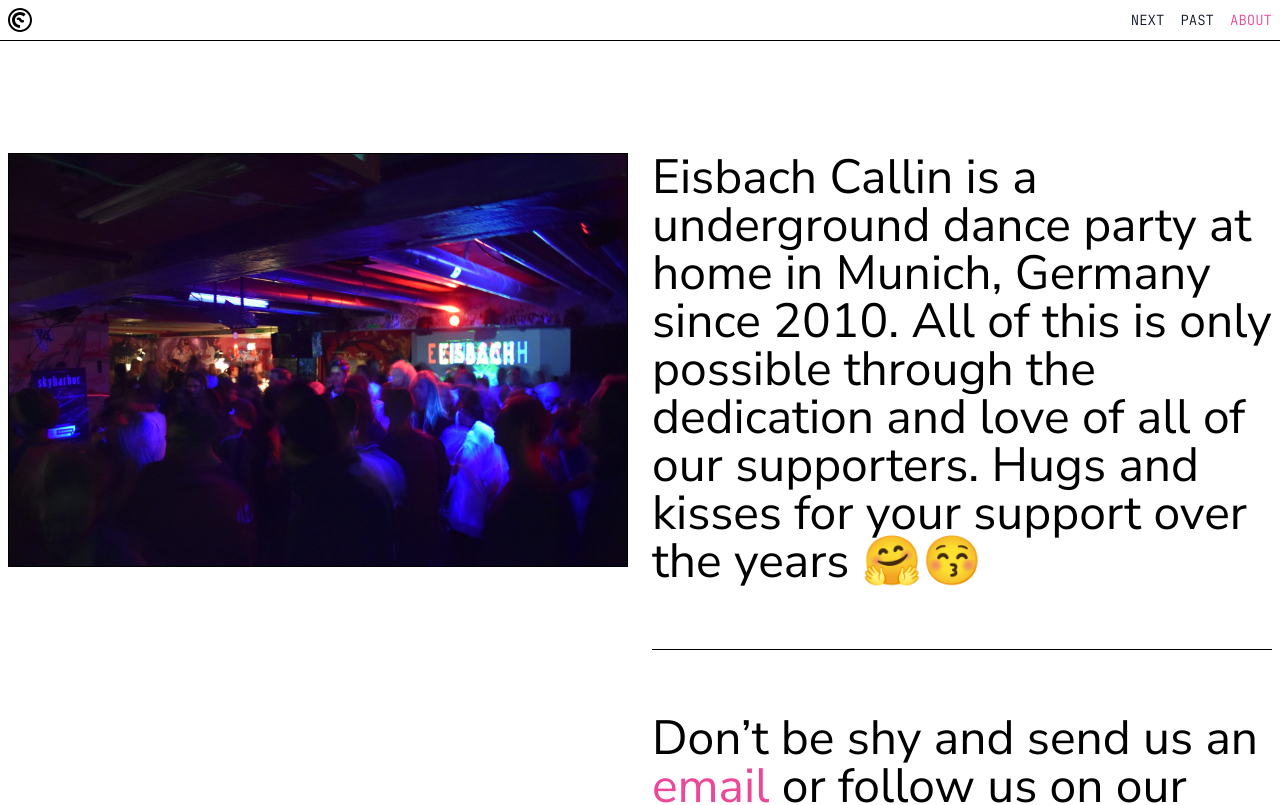
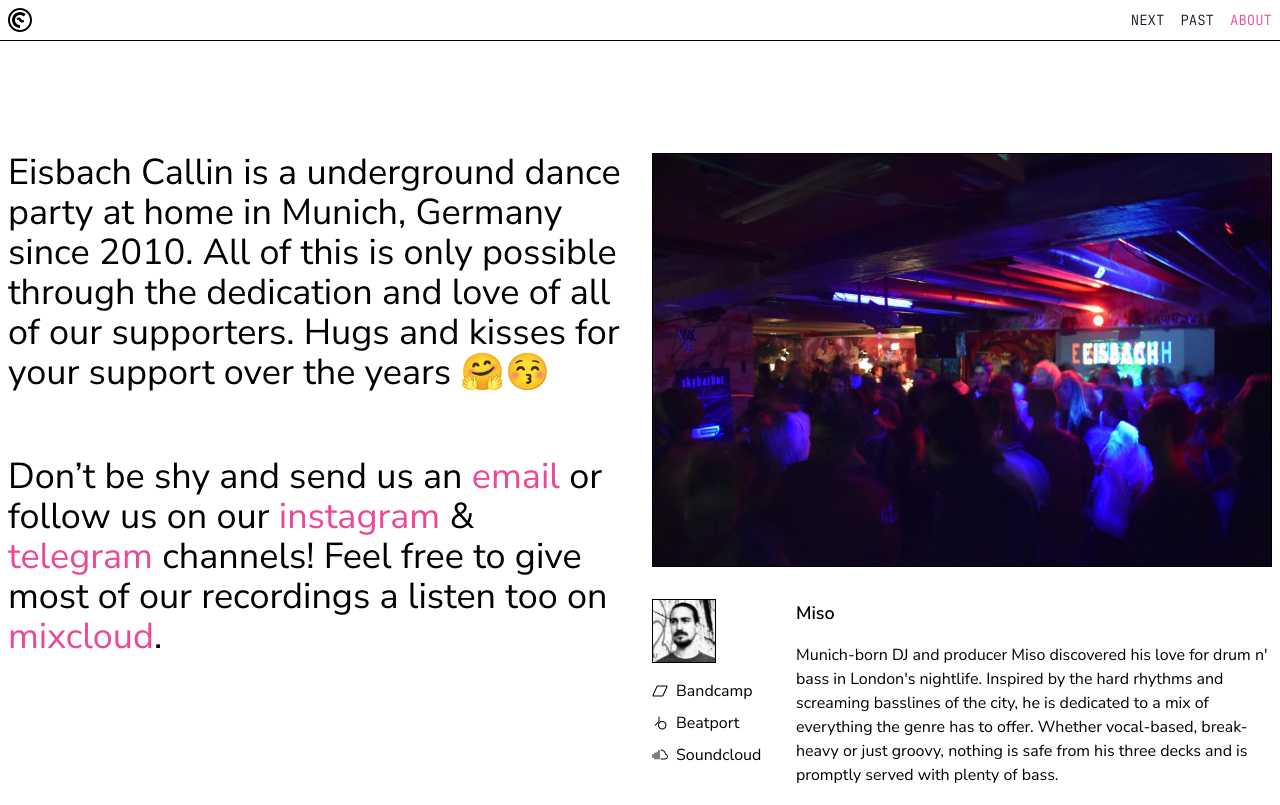
Before and after one commit to eisbachcallin/website, a Next.js app: page /about in a window 1280 px wide. Shown: the top 805 px of the page. Built offline with nearby package versions, Linux system fonts and the light colour scheme.

Commit message:
remove global font-mono from root layout

```diff
--- a/src/app/about/page.tsx
+++ b/src/app/about/page.tsx
@@ -8,30 +8,17 @@ const About = () => {
   return (
     <div className='mx-auto w-full px-2 py-12'>
       <div className='flex flex-col items-start justify-center gap-6 xl:mx-auto xl:grid xl:max-w-max xl:grid-cols-2 '>
-        <div className='xl:grid-col-1 mx-auto w-full max-w-max object-cover sm:py-16 sm:text-8xl xl:sticky xl:top-0 xl:max-w-none'>
-          <Image
-            priority
-            width={800}
-            height={500}
-            src='/about/group.jpg'
-            alt='foobar'
-            className='w-full border border-black object-cover'
-          />
-        </div>
-
-        <div className='xl:max-w-1/2 xl:grid-col-1 max-w-max space-y-8 xl:max-w-none xl:py-16'>
-          <div className='space-y-8 font-sans sm:max-w-[60ch] xl:max-w-[80ch] xl:space-y-16'>
-            <section className='text-2xl sm:text-3xl xl:text-5xl'>
+        <div className='  xl:grid-col-1  mx-auto w-full max-w-max space-y-8 object-cover font-sans sm:py-16 sm:text-8xl xl:sticky xl:top-0 xl:max-w-none  xl:space-y-16  '>
+          <section className='text-2xl sm:text-3xl xl:max-w-[30ch] xl:text-4xl'>
             <span className='sr-only'>About Eisbach Callin</span>
             <h1>
               Eisbach Callin is a underground dance party at home in Munich,
               Germany since 2010. All of this is only possible through the
-                dedication and love of all of our supporters. Hugs and kisses
-                for your support over the years 🤗😚
+              dedication and love of all of our supporters. Hugs and kisses for
+              your support over the years 🤗😚
             </h1>
           </section>
-            <hr className='border-black' />
-            <section className='text-2xl sm:text-3xl xl:text-5xl'>
+          <section className='text-2xl sm:text-3xl xl:max-w-[30ch] xl:text-4xl'>
             <span className='sr-only'>Links & Socials</span>
             <p>
               Don’t be shy and send us an{' '}
@@ -59,8 +46,7 @@ const About = () => {
               >
                 telegram
               </Link>{' '}
-                channels! Feel free to give most of our recordings a listen too
-                on{' '}
+              channels! Feel free to give most of our recordings a listen too on{' '}
               <Link
                 className='text-pink-500 hover:text-gray-900'
                 target='_blank'
@@ -72,7 +58,18 @@ const About = () => {
               .
             </p>
           </section>
-            <hr className='border-black' />
+        </div>
+
+        <div className='xl:max-w-1/2 xl:grid-col-1 max-w-maxxl:max-w-none xl:py-16'>
+          <div className='space-y-8 sm:max-w-[60ch] xl:max-w-[80ch] '>
+            <Image
+              priority
+              width={800}
+              height={500}
+              src='/about/group.jpg'
+              alt='foobar'
+              className='w-full border border-black object-cover'
+            />
             <section>
               <span className='sr-only'>Resident artists</span>
               {artists.map((artist, index) => (
--- a/src/app/layout.tsx
+++ b/src/app/layout.tsx
@@ -32,7 +32,7 @@ export default function RootLayout({
       lang='en'
       className={clsx(
         `${sans.variable} ${mono.variable}`,
-        'scroll-smooth font-mono selection:bg-pink-500 selection:text-white dark:selection:text-black'
+        'scroll-smooth selection:bg-pink-500 selection:text-white dark:selection:text-black'
       )}
     >
       <body className='relative bg-white dark:bg-gray-950'>
--- a/src/components/navigation/Header.tsx
+++ b/src/components/navigation/Header.tsx
@@ -23,7 +23,7 @@ const Header: React.FC<HeaderProps> = ({ className }) => {
   return (
     <header
       className={clsx(
-        'sticky top-0 z-10 border-b border-black bg-white/5 backdrop-blur-2xl',
+        'sticky top-0 z-10 border-b border-black bg-white/5 font-mono backdrop-blur-2xl',
         className
       )}
     >
```
Lines whose indentation alone changed are shown as unchanged.
